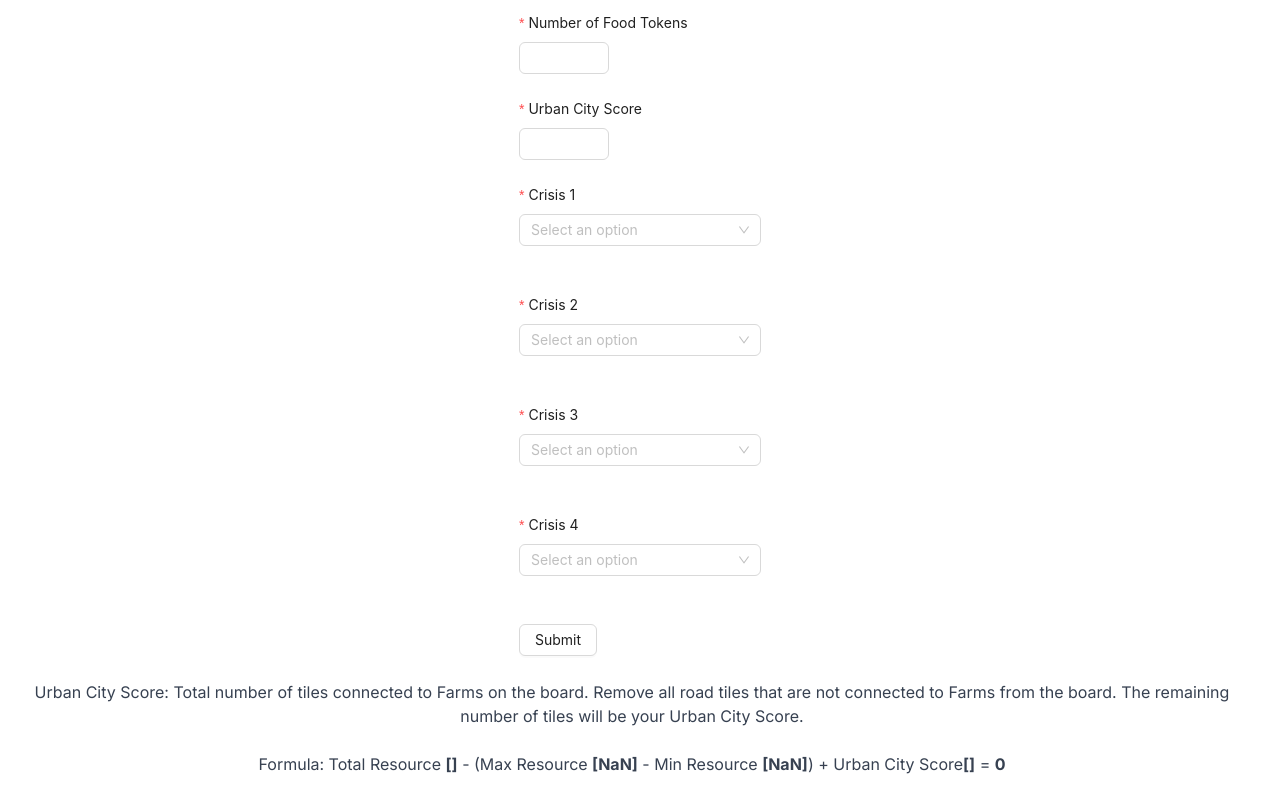
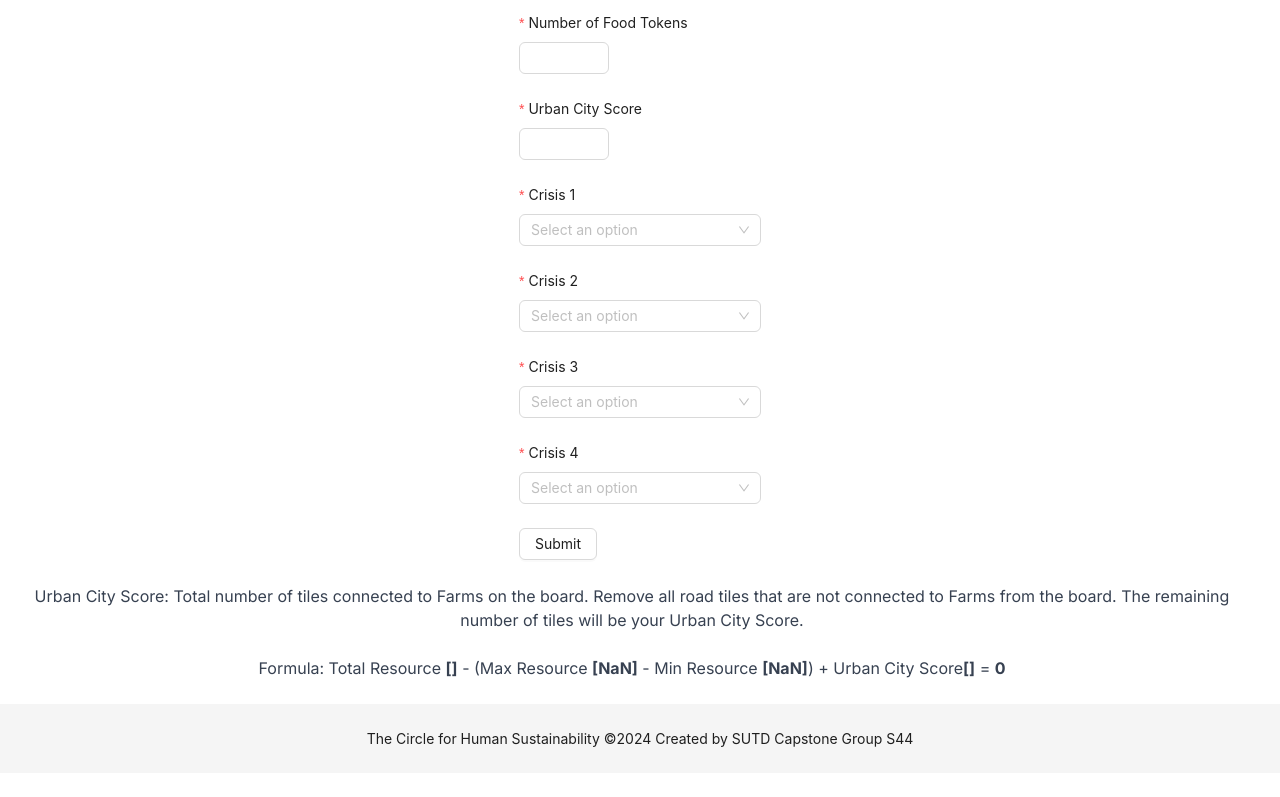
Before and after one commit to sihvn/Resourcity, a Next.js app: page /Resourcity/gamescore in a window 1280 px wide. Shown: the part 532-1329 px from the top of the page. After the commit the page ends 1305 px from the top, so only its background shows below. Built offline with nearby package versions, Linux system fonts and the light colour scheme.

Commit message:
feat: add crisis situation in submission

```diff
--- a/app/gamescore/page.js
+++ b/app/gamescore/page.js
@@ -12,13 +12,17 @@ import { Form, Input, InputNumber, Button, Select, Modal } from 'antd';
 const { Option } = Select;
 // Add document to collection
 // TODO to be moved to another file for neatness
-async function addData(teamName, score, currentDate) {
+async function addData(teamName, score, currentDate, crisis1, crisis2, crisis3, crisis4) {
     try {
         const colRef = collection(db, "Highscore");
         const docRef = await addDoc(colRef, {
             TeamName: teamName,
             Score: Number(score),
-            Date: currentDate
+            Date: currentDate,
+            Crisis1: crisis1,
+            Crisis2: crisis2,
+            Crisis3: crisis3,
+            Crisis4: crisis4
         });
         console.log("Document written with ID: ", docRef.id);
         return true;
@@ -57,8 +61,8 @@ export default function NewGame() {
     const onFinish = async (values) => {
         // Add the current date to the form data
         const currentDate = new Date();
-        const newScore = (Number(totalResources.value) - maximumResources - minimumResources + Number(numberOfFarms.value));
-        const added = await addData(values.name, newScore, currentDate);
+        const newScore = (Number(totalResources.value) - (maximumResources - minimumResources) + Number(numberOfFarms.value));
+        const added = await addData(values.name, newScore, currentDate, values.crisis1, values.crisis2, values.crisis3, values.crisis4);
         setIsModalVisible(true);
         console.log('Success:', values, currentDate);
     };
@@ -66,27 +70,32 @@ export default function NewGame() {
         console.log('Failed:', errorInfo);
     };
 
-    const CrisisSelect = ({ name, label }) => (
+    const CrisisSelect = ({ name, label }) => {
+        return (
             <Form.Item
                 name={name}
                 label={label}
-            rules={[{ required: false, message: 'Please select your crisis!' }]}
+                rules={[{ required: true, message: 'Please select a crisis' }]}
             >
-            <Select placeholder="Select an option" allowClear>
-                <Option value="option1">None</Option>
-                <Option value="option2">Blight</Option>
-                <Option value="option3">Drought</Option>
-                <Option value="option4">Earthquake</Option>
-                <Option value="option5">Fuel Crisis</Option>
-                <Option value="option6">Manpower Shortage</Option>
-                <Option value="option7">Monsoon Rain</Option>
-                <Option value="option8">Pandemic</Option>
-                <Option value="option9">Pests</Option>
-                <Option value="option10">Sea Level Rise</Option>
-                <Option value="option11">Trade Embargo</Option>
+                <Select
+                    placeholder="Select an option"
+                    allowClear
+                >
+                    <Option value="None">None</Option>
+                    <Option value="Blight">Blight</Option>
+                    <Option value="Drought">Drought</Option>
+                    <Option value="Earthquake">Earthquake</Option>
+                    <Option value="Fuel Crisis">Fuel Crisis</Option>
+                    <Option value="Manpower Shortage">Manpower Shortage</Option>
+                    <Option value="Monsoon Rain">Monsoon Rain</Option>
+                    <Option value="Pandemic">Pandemic</Option>
+                    <Option value="Pests">Pests</Option>
+                    <Option value="Sea Level Rise">Sea Level Rise</Option>
+                    <Option value="Trade Embargo">Trade Embargo</Option>
                 </Select>
             </Form.Item>
         );
+    };
 
 
     return (
@@ -143,42 +152,12 @@ export default function NewGame() {
                     }>
                         <InputNumber />
                     </Form.Item>
-                    <Form.Item name="crisis1" label="Crisis 1" rules={[
-                        {
-                            pattern: new RegExp(/^[0-9]+$/),
-                            required: true,
-                            message: 'Please Select a Crisis'
-                        }]
-                    }>
-                        <CrisisSelect />
-                    </Form.Item>
-                    <Form.Item name="crisis2" label="Crisis 2" rules={[
-                        {
-                            pattern: new RegExp(/^[0-9]+$/),
-                            required: true,
-                            message: 'Please Select a Crisis'
-                        }]
-                    }>
-                        <CrisisSelect />
-                    </Form.Item>
-                    <Form.Item name="crisis3" label="Crisis 3" rules={[
-                        {
-                            pattern: new RegExp(/^[0-9]+$/),
-                            required: true,
-                            message: 'Please Select a Crisis'
-                        }]
-                    }>
-                        <CrisisSelect />
-                    </Form.Item>
-                    <Form.Item name="crisis4" label="Crisis 4" rules={[
-                        {
-                            pattern: new RegExp(/^[0-9]+$/),
-                            required: true,
-                            message: 'Please Select a Crisis'
-                        }]
-                    }>
-                        <CrisisSelect />
-                    </Form.Item>
+
+                    <CrisisSelect name="crisis1" label="Crisis 1" />
+                    <CrisisSelect name="crisis2" label="Crisis 2" />
+                    <CrisisSelect name="crisis3" label="Crisis 3" />
+                    <CrisisSelect name="crisis4" label="Crisis 4" />
+
                     <Form.Item>
                         <Button type="default" htmlType="submit">Submit</Button>
                     </Form.Item>
@@ -190,7 +169,7 @@ export default function NewGame() {
                     onCancel={() => setIsModalVisible(false)}
                 >
                     <p>Your form has been submitted successfully!</p>
-                    <p><Link href="/leaderboard"><a className="hover:text-gray-500 cursor-pointer">Go To Leaderboard</a></Link></p>
+                    <p><Link href="/leaderboard" className="hover:text-gray-500 cursor-pointer">Go To Leaderboard</Link></p>
                 </Modal>
             </div>
 
--- a/app/leaderboard/page.js
+++ b/app/leaderboard/page.js
@@ -32,6 +32,10 @@ async function fetchData() {
 export default function Leaderboard() {
     const [userData, setUserData] = useState([]);
 
+    const paginationConfig = {
+        position: ["bottomCenter"],
+    };
+
     // Use fetchData to get data from firestore
     useEffect(() => {
         async function fetchDataFromFirestore() {
@@ -56,6 +60,26 @@ export default function Leaderboard() {
             title: 'Date',
             dataIndex: 'Date',
             key: 'Date',
+        },
+        {
+            title: 'Crisis 1',
+            dataIndex: 'Crisis1',
+            key: 'Crisis1',
+        },
+        {
+            title: 'Crisis 2',
+            dataIndex: 'Crisis2',
+            key: 'Crisis2',
+        },
+        {
+            title: 'Crisis 3',
+            dataIndex: 'Crisis3',
+            key: 'Crisis3',
+        },
+        {
+            title: 'Crisis 4',
+            dataIndex: 'Crisis4',
+            key: 'Crisis4',
         }
         // Add more columns as needed
     ];
@@ -64,9 +88,9 @@ export default function Leaderboard() {
     return (
         <>
             <Navbar />
-            <main class="flex flex-col justify-center items-center m-0">
+            <main className="flex flex-col justify-center items-center m-0">
                 <h1 className='text-center text-4xl font-bold mb-6 py-6'>Leaderboard</h1>
-                <Table dataSource={userData} columns={columns} />
+                <Table dataSource={userData} columns={columns} pagination={paginationConfig} />
             </main>
             <Footer1 />
         </>
```
Lines whose indentation alone changed are shown as unchanged.
